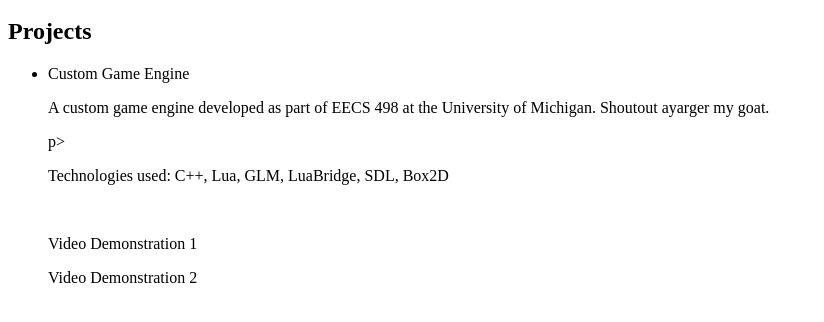
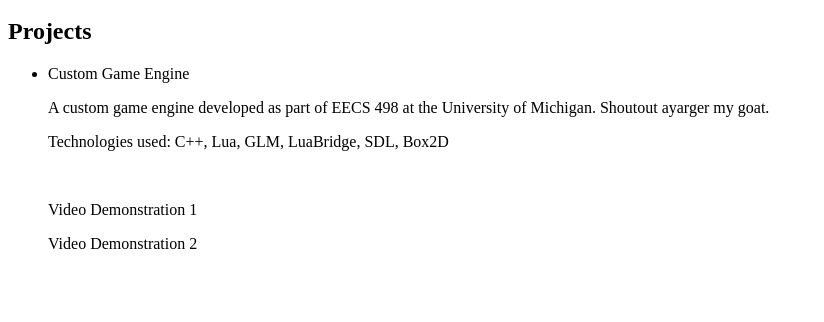
Before and after one commit to fllyon/fllyon.github.io, a plain HTML site: page index.html in a window 1280 px wide. Shown: the part 48-370 px from the top of the page, without its empty margins (0-824 px from the left). Drawn offline with Linux system fonts and the light colour scheme.

Commit message:
Update index.html

```diff
--- a/index.html
+++ b/index.html
@@ -5,11 +5,11 @@
 
   <ul>
     <li> Custom Game Engine
-      <p> A custom game engine developed as part of EECS 498 at the University of Michigan. Shoutout ayarger my goat. </p>p>
+      <p> A custom game engine developed as part of EECS 498 at the University of Michigan. Shoutout ayarger my goat. </p>
       <p> Technologies used: C++, Lua, GLM, LuaBridge, SDL, Box2D </p>
       <br/>
-      <a><p href="https://drive.google.com/file/d/1DAtyU0Tuu5S7tQ8vadkq_3auHwHP-PjV/view?usp=sharing">Video Demonstration 1</p></a>
-      <a><p href="https://drive.google.com/file/d/10OLazuDXWEqBWKht3PfJMACuSiYU2-OV/view?usp=sharing">Video Demonstration 2</p></a>
+      <a><p href="https://drive.google.com/file/d/1DAtyU0Tuu5S7tQ8vadkq_3auHwHP-PjV/view?usp=sharing">Video Demonstration 1</a></p>
+      <a><p href="https://drive.google.com/file/d/10OLazuDXWEqBWKht3PfJMACuSiYU2-OV/view?usp=sharing">Video Demonstration 2</a></p>
     </li>
   </ul>
 
```
